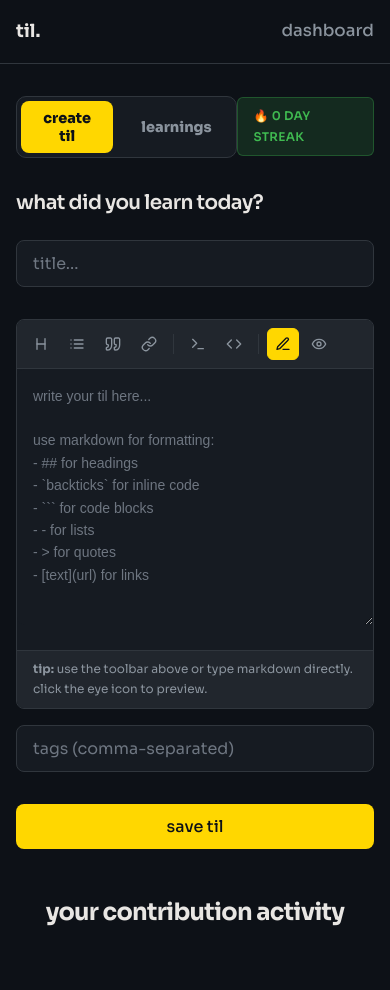
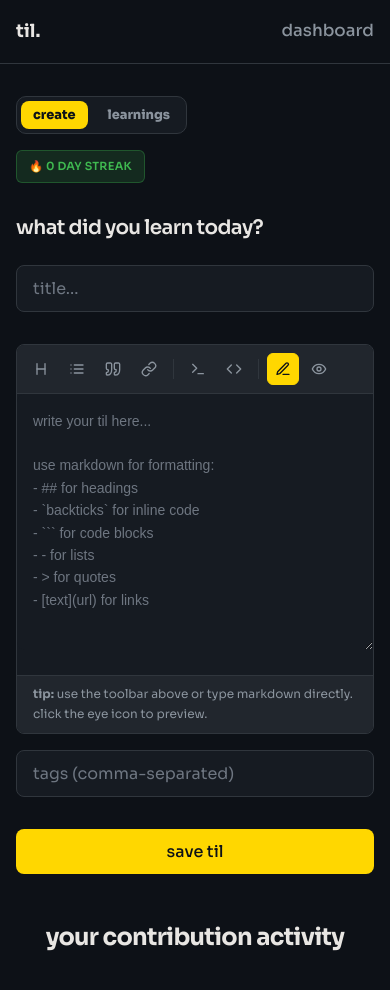
Before and after one commit to akashleo/til, a Next.js app: page /dashboard in a window 390 px wide. Shown: the top 990 px of the page. Built offline with nearby package versions, Linux system fonts and the light colour scheme; no server answers; a web font is replaced by a local one.

Commit message:
chore: reponsive mobile layout

```diff
--- a/app/dashboard/page.tsx
+++ b/app/dashboard/page.tsx
@@ -105,7 +105,7 @@ export default function Dashboard() {
               className={`tab-btn ${activeTab === "add" ? "active" : ""}`}
               onClick={() => setActiveTab("add")}
             >
-              create til
+              create
             </button>
             <button
               className={`tab-btn ${activeTab === "list" ? "active" : ""}`}
--- a/app/layout.tsx
+++ b/app/layout.tsx
@@ -6,6 +6,7 @@ import { sora, recursive } from "./fonts";
 export const metadata: Metadata = {
   title: "Today I Learned",
   description: "A personal knowledge tracking tool",
+  viewport: "width=device-width, initial-scale=1",
 };
 
 export default function RootLayout({
--- a/styles/globals.css
+++ b/styles/globals.css
@@ -25,10 +25,8 @@
   --warning: #d29922;
 
   /* Font families */
-  --font-sora: "Sora", -apple-system, BlinkMacSystemFont, "Segoe UI", Roboto,
-    Oxygen, Ubuntu, Cantarell, sans-serif;
-  --font-mono: "Recursive", ui-monospace, SFMono-Regular, "SF Mono", Monaco,
-    "Cascadia Code", "Segoe UI Mono", "Roboto Mono", monospace;
+  --font-sora: "Sora", -apple-system, BlinkMacSystemFont, "Segoe UI", Roboto, Oxygen, Ubuntu, Cantarell, sans-serif;
+  --font-mono: "Recursive", ui-monospace, SFMono-Regular, "SF Mono", Monaco, "Cascadia Code", "Segoe UI Mono", "Roboto Mono", monospace;
 
   /* Typography scale */
   --text-xs: 0.75rem;
@@ -676,6 +674,14 @@ input::placeholder, textarea::placeholder {
   margin-bottom: 2rem;
 }
 
+@media (max-width: 640px) {
+  .dashboard-header {
+    flex-direction: column;
+    gap: 1rem;
+    align-items: flex-start;
+  }
+}
+
 .dashboard-tabs {
   display: flex;
   gap: 0.5rem;
@@ -694,6 +700,13 @@ input::placeholder, textarea::placeholder {
   font-weight: 800;
   border-radius: 8px;
   transition: all 0.2s ease;
+}
+
+@media (max-width: 640px) {
+  .tab-btn {
+    padding: 0.4rem 0.75rem;
+    font-size: 0.8rem;
+  }
 }
 
 .tab-btn:hover {
@@ -720,6 +733,13 @@ input::placeholder, textarea::placeholder {
 
 .dashboard-streak-badge {
   padding: 0.5rem 1rem;
+}
+
+@media (max-width: 640px) {
+  .dashboard-streak-badge {
+    padding: 0.35rem 0.75rem;
+    font-size: 0.7rem;
+  }
 }
 
 .dashboard-section {
```
